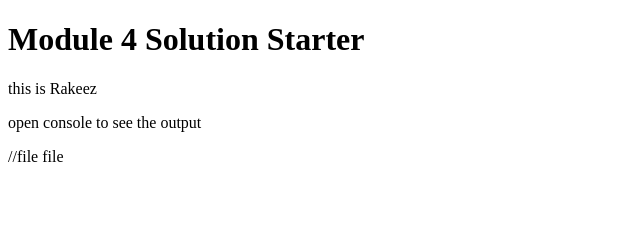
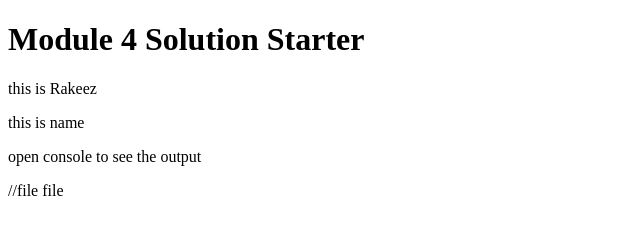
Before and after one commit to rakeez/rakeez.github.io, a plain HTML site: page index.html in a window 1280 px wide. Shown: the whole page, without its empty margins (0-640 px from the left). Drawn offline with Linux system fonts and the light colour scheme.

Commit message:
Update index.html

```diff
--- a/index.html
+++ b/index.html
@@ -10,6 +10,7 @@
 <body>
   <h1>Module 4 Solution Starter</h1>
   <p>this is Rakeez</p>
+  <p>this is name</p>
   <p>open console to see the output</p>
 </body>
 </html>
```
